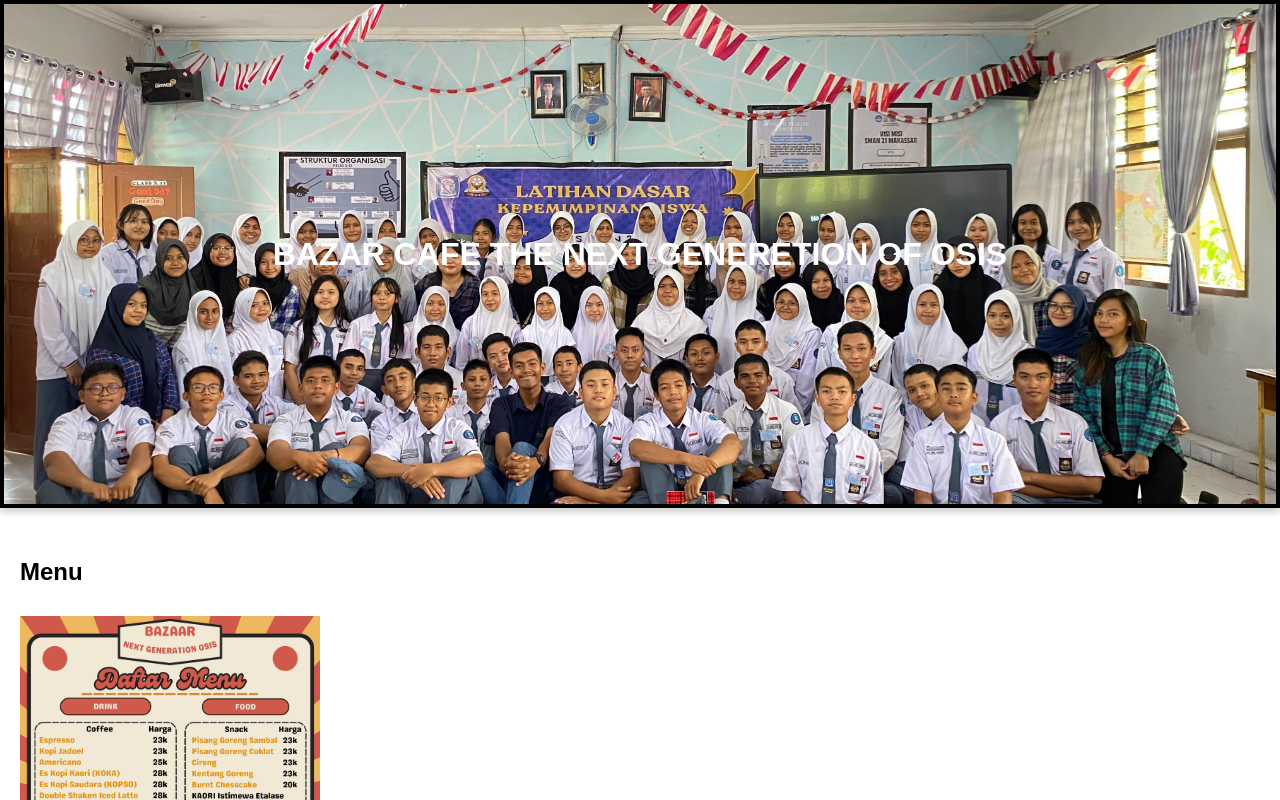
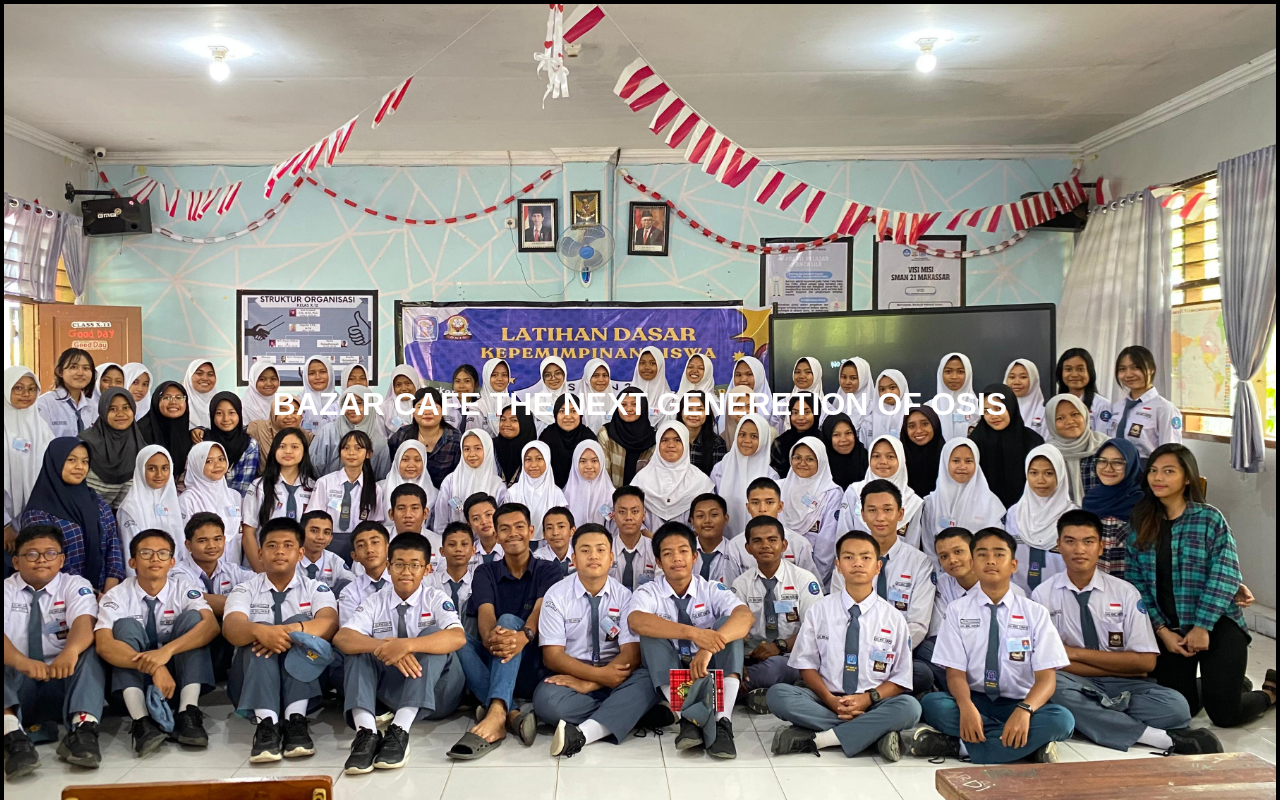
Before and after one commit to ZenT-Html/BAZAR-CAFE, a plain HTML site: page index.html in a window 1280 px wide. Shown: the top 800 px of the page. Drawn offline with Linux system fonts and the light colour scheme; files whose address does not match are found by name.

Commit message:
styles.css

```diff
--- a/styles.css
+++ b/styles.css
@@ -9,7 +9,7 @@ header {
     background-image: url('D:\Web Menu/Fotbar.jpg'); /* Ganti dengan nama file gambar Anda */
     background-size: cover; /* Agar gambar mengisi seluruh area */
     background-position: center; /* Agar gambar terpusat */
-    height: 500px; /* Atur tinggi header */
+    height: 800px; /* Atur tinggi header */
     color: rgb(255, 255, 255); /* Warna teks di dalam header */
     display: flex;
     align-items: center; /* Vertikal center */
```
